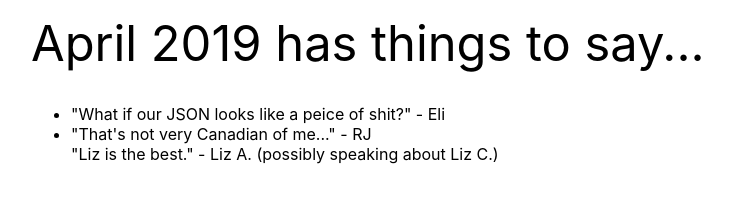
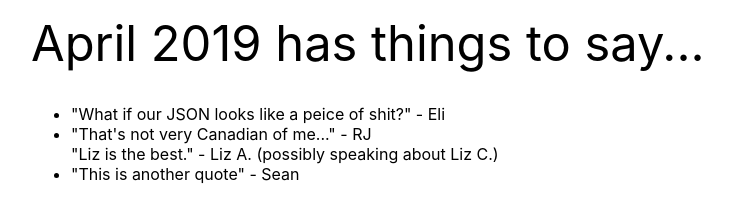
Before and after one commit to seanrreid/apr2019-quotes, a plain HTML site: page index.html in a window 1280 px wide. Shown: the whole page, without its empty margins (97-829 px from the left). Drawn offline with Linux system fonts and the light colour scheme.

Commit message:
Added aquote

```diff
--- a/index.html
+++ b/index.html
@@ -13,6 +13,7 @@
             <li>"What if our JSON looks like a peice of shit?" - Eli</li>
             <li>"That's not very Canadian of me..." - RJ</li>
             <lil>"Liz is the best." - Liz A. (possibly speaking about Liz C.)</lil>
+            <li>"This is another quote" - Sean</li>
         </ul>
     </div>
 </body>
```
